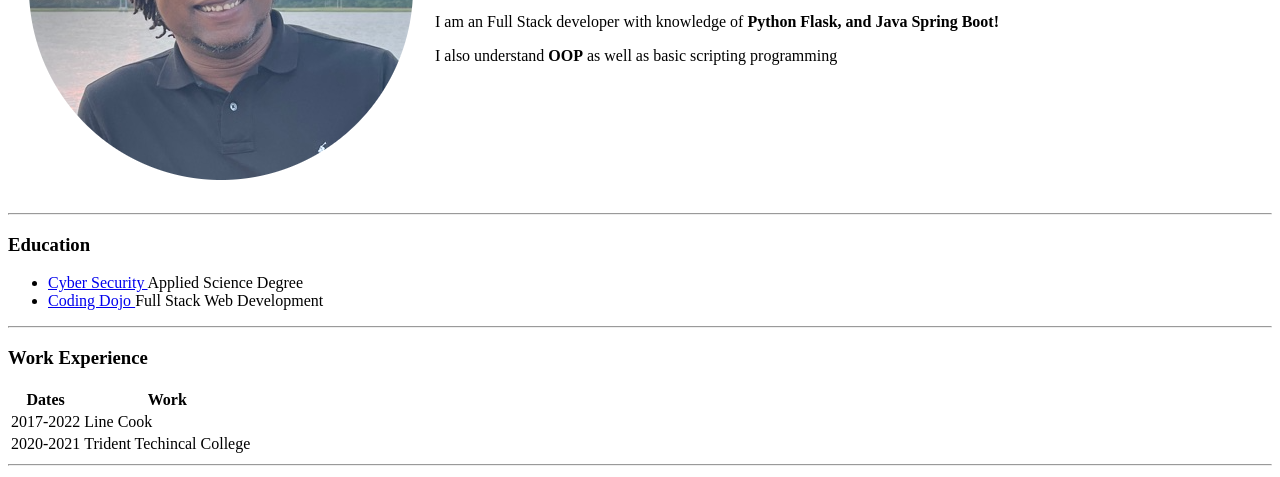
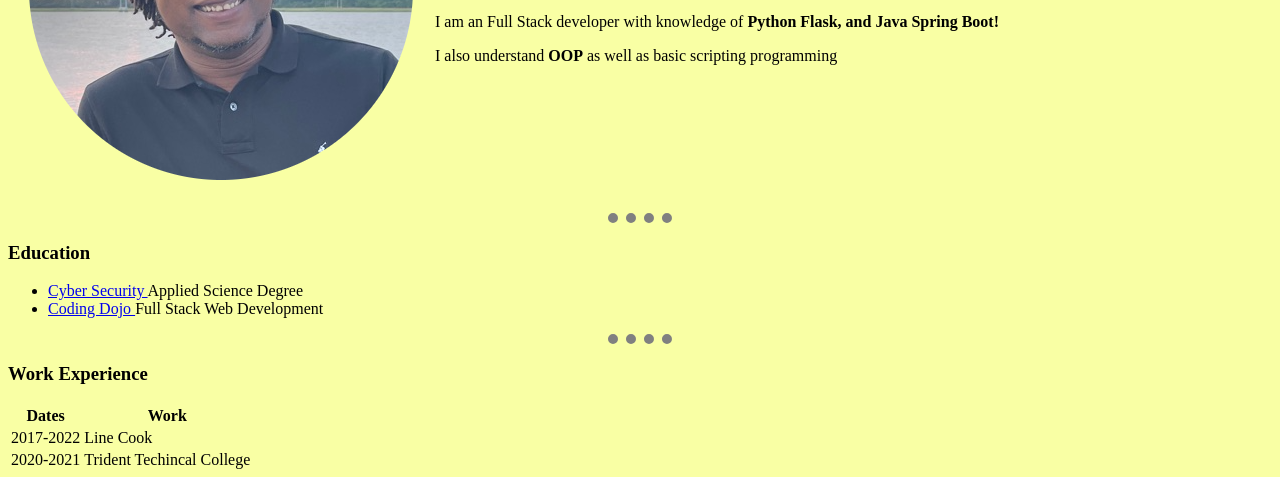
Before and after one commit to dvarmstrong/cv, a plain HTML site: page index.html in a window 1280 px wide. Shown: the part 233-710 px from the top of the page. Drawn offline with Linux system fonts and the light colour scheme.

Commit message:
Updated the index with inline CSS

```diff
--- a/index.html
+++ b/index.html
@@ -5,6 +5,21 @@
     <meta http-equiv="X-UA-Compatible" content="IE=edge">
     <meta name="viewport" content="width=device-width, initial-scale=1.0">
     <title>Dimitri's Personal Page</title>
+    <style>
+        body {
+            background-color: #F9FFA4;
+        }
+         hr {
+             background-color: none;
+             border-style: dotted none none ;
+             border-color: grey;
+             border-width: 10px;
+             width: 5%;
+
+
+         }
+
+    </style>
 </head>
 <body>
     <table cellspacing="20">
```
